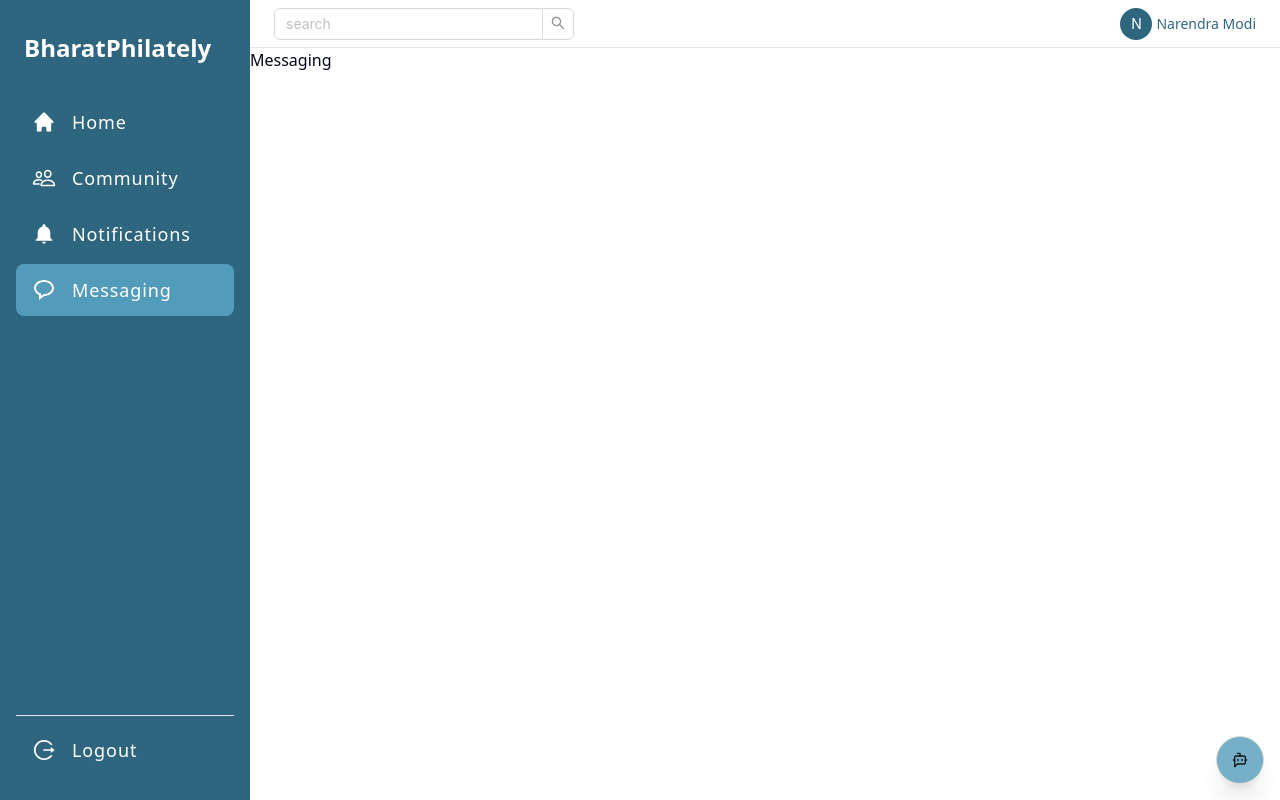
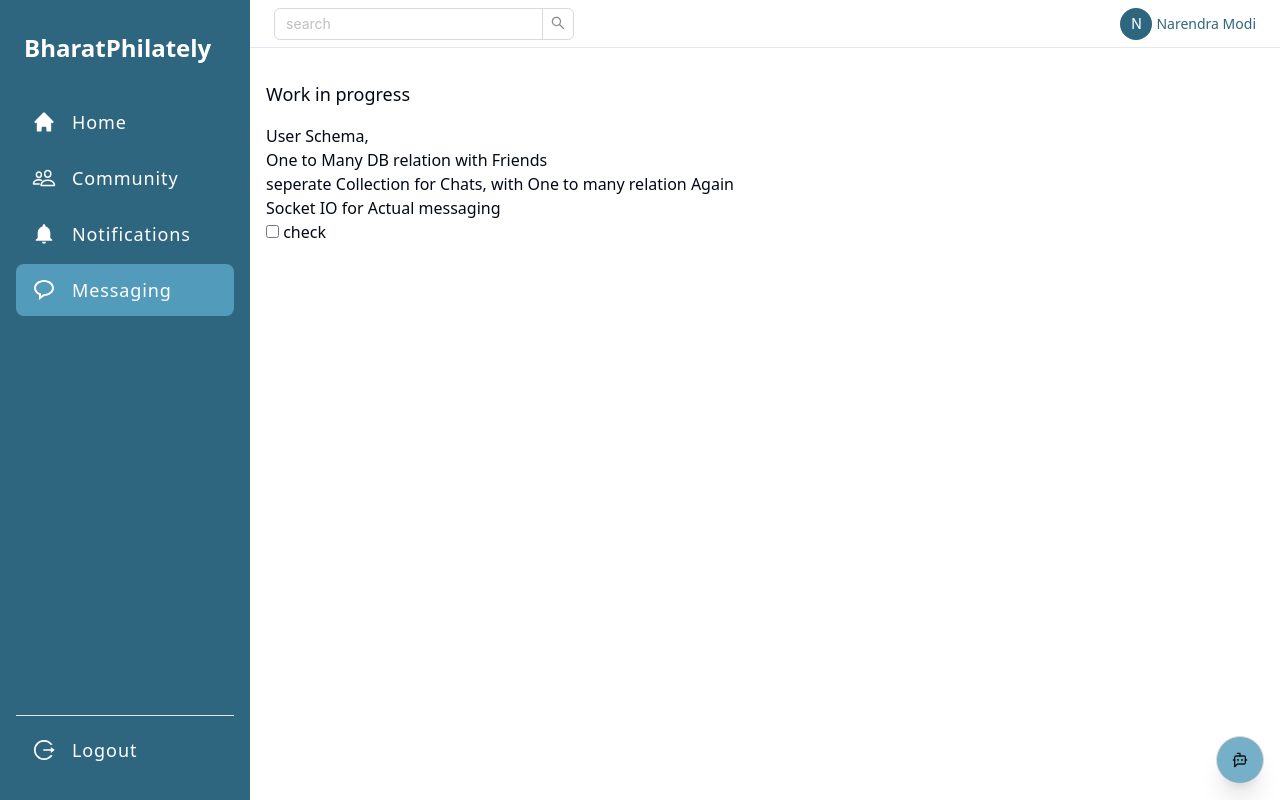
Before and after one commit to KingShivamX/BharatPhilately, a React (Vite) app in the folder client/: page /dashboard/messaging in a window 1280 px wide. Built offline with nearby package versions, Linux system fonts and the light colour scheme.

Commit message:
messenging info

```diff
--- a/client/src/components/dashboard/messaging/index.jsx
+++ b/client/src/components/dashboard/messaging/index.jsx
@@ -2,7 +2,14 @@ import React from 'react'
 
 const Messaging = () => {
   return (
-    <div>Messaging</div>
+    <div className='p-4'>
+      <h1 className='text-lg py-4'>Work in progress</h1>
+      <p>User Schema, <br />
+      One to Many DB relation with Friends <br />
+      seperate Collection for Chats, with One to many relation Again <br />
+      Socket IO for Actual messaging</p>
+      <input type="checkbox" /> check
+    </div>
   )
 }
 
```
